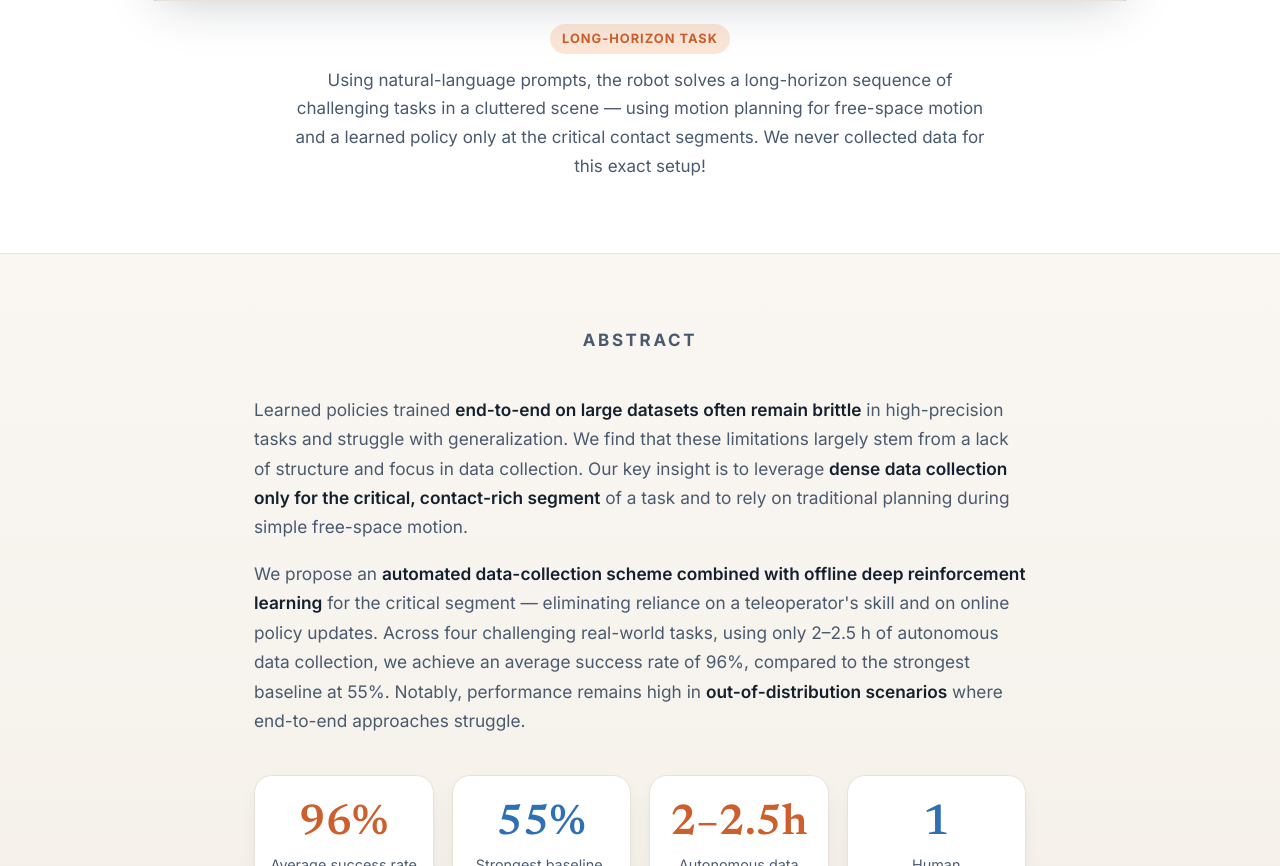
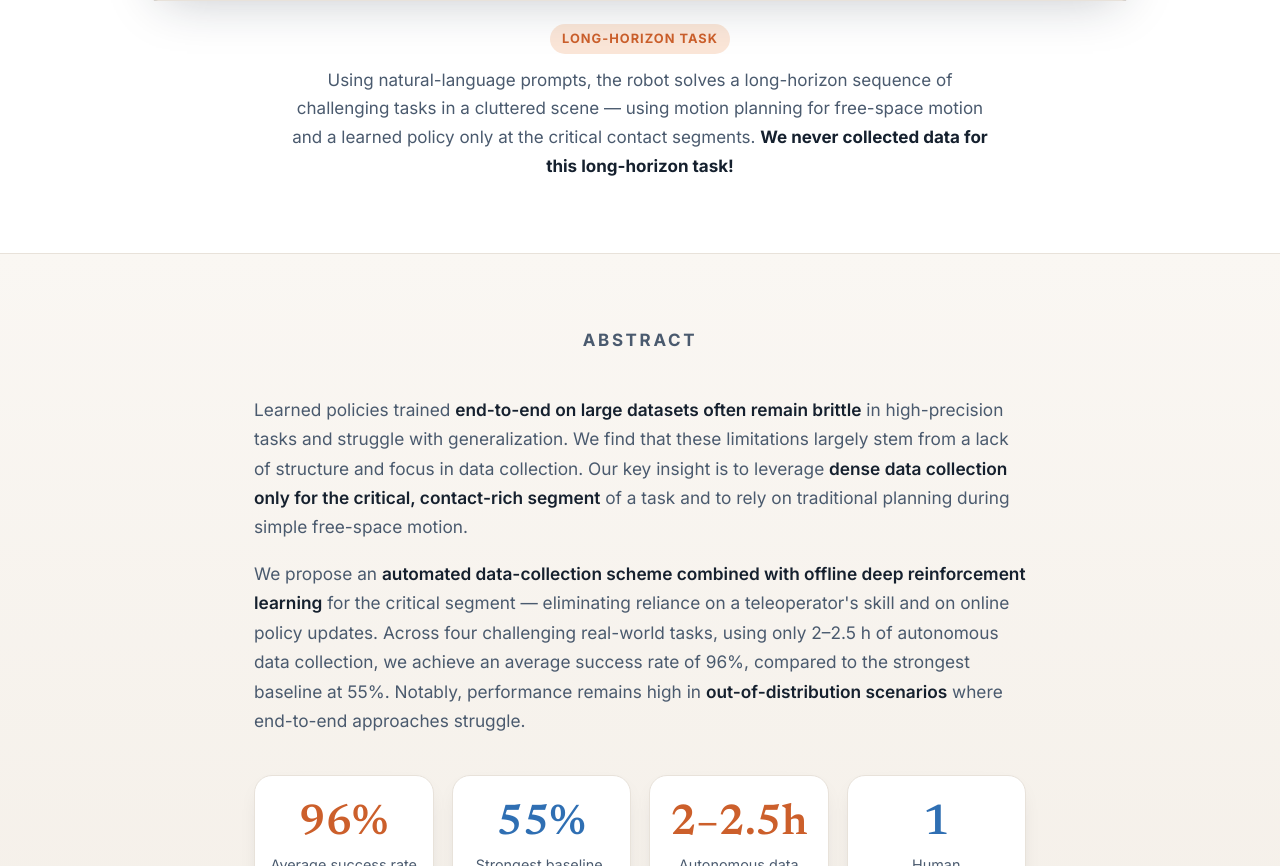
Before and after one commit to learnsyslab/data_and_learning_where_it_matters, a plain HTML site: page index.html in a window 1280 px wide. Shown: the part 1268-2134 px from the top of the page. Drawn offline with Linux system fonts and the light colour scheme.

Commit message:
Bold 'never collected data for this long-horizon task' callout
Co-Authored-By: Claude Opus 4.8 <noreply@anthropic.com>

```diff
--- a/index.html
+++ b/index.html
@@ -66,7 +66,7 @@
     </div>
     <div class="money-cap reveal">
       <span class="tag">Long-horizon task</span>
-      <p>Using natural-language prompts, the robot solves a long-horizon sequence of challenging tasks in a cluttered scene — using motion planning for free-space motion and a learned policy only at the critical contact segments. We never collected data for this exact setup!</p>
+      <p>Using natural-language prompts, the robot solves a long-horizon sequence of challenging tasks in a cluttered scene — using motion planning for free-space motion and a learned policy only at the critical contact segments. <strong style="color:var(--ink);font-weight:700;">We never collected data for this long-horizon task!</strong></p>
     </div>
   </div>
 </section>
```
